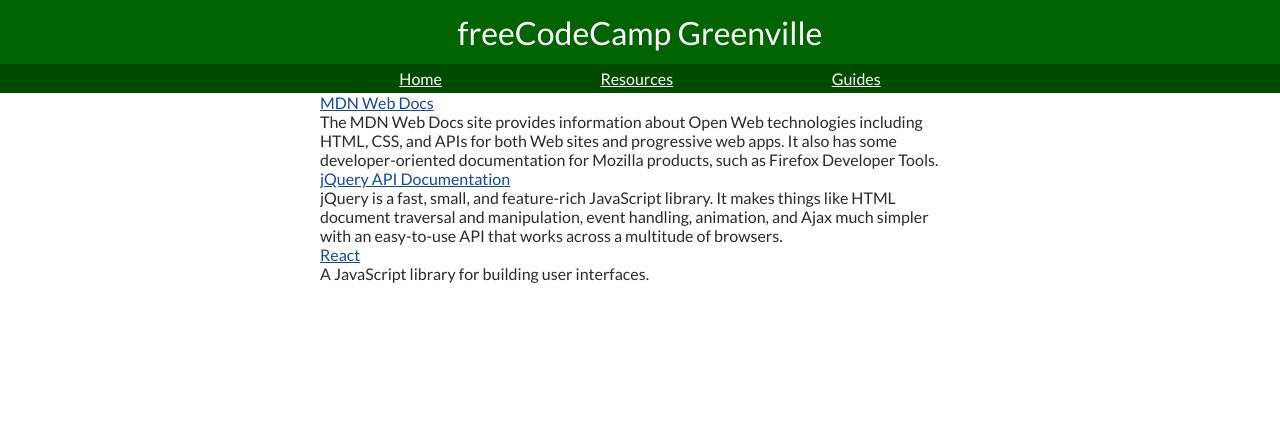
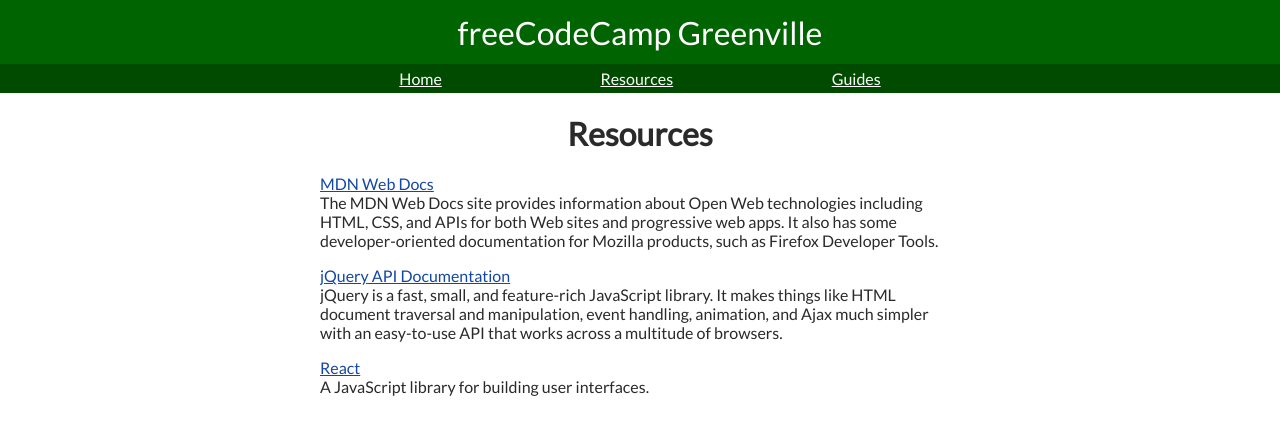
Before and after one commit to freecodecamp-greenville/fcc-greenville-www, a Jekyll site: the page built from resources/index.html, in a window 1280 px wide. Shown: the top 435 px of the page. Built offline with Jekyll 4.4.1, drawn with Linux system fonts in a browser that asks for light colours.

Commit message:
Style resources page

```diff
--- a/_sass/_components.sass
+++ b/_sass/_components.sass
@@ -2,3 +2,6 @@
   background-color: mix(white, $cFccOrange, 50%)
   padding: 0.8em
   border-radius: 0.8em
+
+.resource
+  margin: 1em 0
--- a/resources/index.html
+++ b/resources/index.html
@@ -2,7 +2,11 @@
 layout: default
 title: Resources
 ---
-{% for page in site.data.resources %}
-<a href="{{ page.url }}">{{ page.title }}</a>
-<div class="description">{{ page.description }}</div>
+<h1>{{ page.title }}</h1>
+
+{% for resource in site.data.resources %}
+  <div class="resource">
+    <a href="{{ resource.url }}">{{ resource.title }}</a>
+    <div class="description">{{ resource.description }}</div>
+  </div>
 {% endfor %}
```
